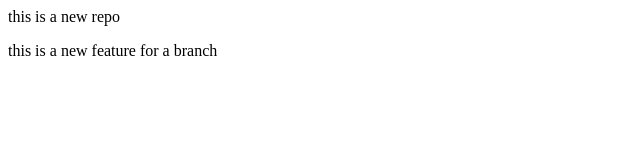
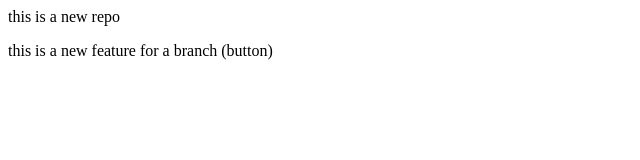
Before and after one commit to 9089huckleberry/localrepo, a plain HTML site: page index.html in a window 1280 px wide. Shown: the full height of the page, 0-640 px from the left. Drawn offline with Linux system fonts and the light colour scheme.

```diff
--- a/index.html
+++ b/index.html
@@ -1,2 +1,2 @@
 <p>this is a new repo</p>
-<p>this is a new feature for a branch</p>
+<p>this is a new feature for a branch (button)</p>
```
